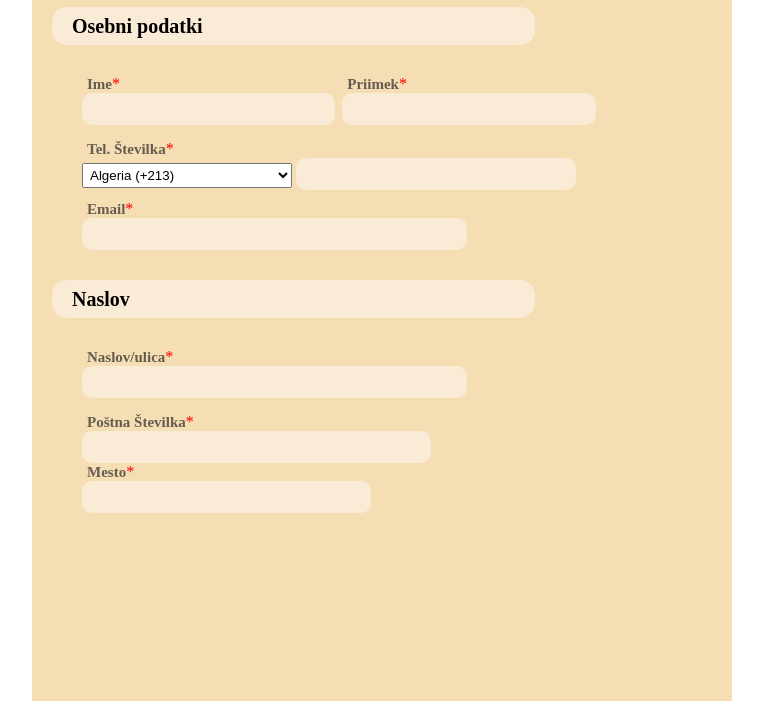
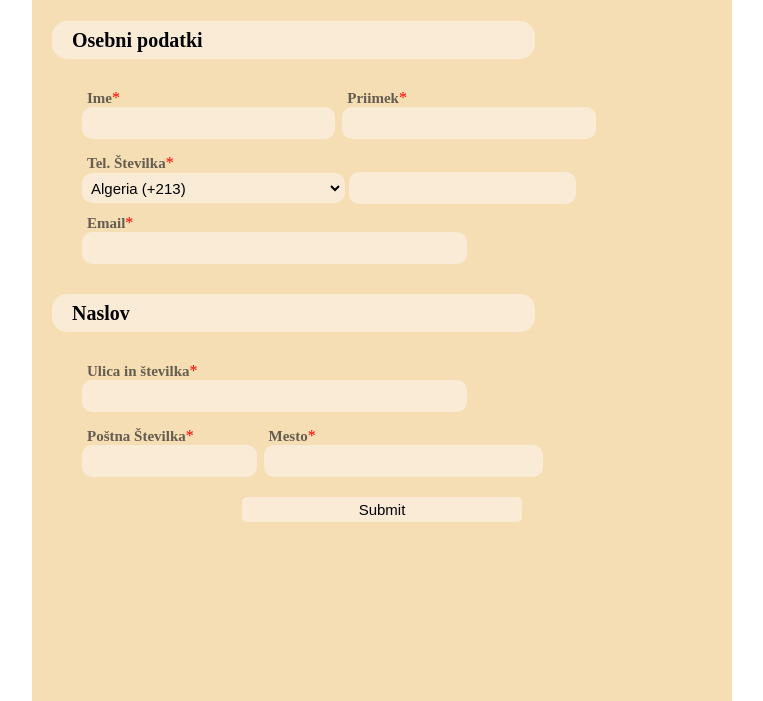
Before and after one commit to sLuka1/Obrazec, a plain HTML site: page index.html in a window 1280 px wide. Shown: the part 99-800 px from the top of the page, without its empty margins (258-1021 px from the left). Drawn offline with Linux system fonts and the light colour scheme.

Commit message:
Add files via upload

```diff
--- a/index.html
+++ b/index.html
@@ -7,26 +7,28 @@
 </head>
 <body>
     <div id="main">
+	<form>
         <div id="naslov">
             <h1>Moj Obrazec</h1>
             <hr>
         </div>
+
         <div id="podnaslov">
             <h2>Osebni podatki</h2>
         </div>
         <div id="osebniPod">
             <div id="ime" class="div-input">
                 <label for="ime">Ime</label><span>*</span>
-                <input type="text" name="ime">
+                <input type="text" name="ime" required>
             </div>
             <div id="priimek" class="div-input">
                 <label for="priimek">Priimek</label><span>*</span>
-                <input type="text" name="priimek">
+                <input type="text" name="priimek" required>
             </div>
 			<div id="telSt" class="div-input">
                 <label for="telSt">Tel. Številka</label><span>*</span>
 				<div>
-					<select id="drzavaTel" name="telSt">
+					<select id="drzavaTel" name="telSt" required>
 						<option data-countryCode="DZ" value="213">Algeria (+213)</option>
 						<option data-countryCode="AD" value="376">Andorra (+376)</option>
 						<option data-countryCode="AO" value="244">Angola (+244)</option>
@@ -242,12 +244,12 @@
 						<option data-countryCode="ZM" value="260">Zambia (+260)</option>
 						<option data-countryCode="ZW" value="263">Zimbabwe (+263)</option>
 					</select>
-                    <input id="telStIn" type="text" name="telSt">
+                    <input type="text" id="telStIn" name="telSt" oninput="this.value = this.value.replace(/[^0-9]/g, '')" required>
 				</div>
             </div>
 			<div id="email" class="div-input">
 				<label for="email">Email</label><span>*</span>
-				<input type="mail" name="email">
+				<input type="mail" name="email" required>
 			</div>
         </div>
 		<div id="podnaslov2">
@@ -255,20 +257,24 @@
 		</div>
 		<div id="naslovO">
 			<div id="ulica" class="div-input">
-				<label for="ulica">Naslov/ulica</label><span>*</span>
-				<input type="text" name="ulica">
+				<label for="ulica">Ulica in številka</label><span>*</span>
+				<input type="text" name="ulica" required>
 			</div>
-			<div id="postaMesto" class="div-input">
-				<div id="postnaSt">
+			<div id="postaMesto">
+				<div id="postnaSt" class="div-input">
 					<label for="postnaSt">Poštna Številka</label><span>*</span>
-					<input type="number" name="postnaSt">
+					<input type="text" name="postnaSt" maxlength="4" minlength="4" oninput="this.value = this.value.replace(/[^0-9]/g, '')" required>
 				</div>
-				<div id="mesto">
+				<div id="mesto" class="div-input">
 					<label for="mesto">Mesto</label><span>*</span>
-					<input type="text" name="mesto">
+					<input type="text" name="mesto" required>
 				</div>
 			</div>
 		</div>
+		<div id="gumb">
+			<input type="submit" class="gumb-input" value="Submit" required>
+		</div>
+	</form>
     </div>
 </body>
 </html>
--- a/style.css
+++ b/style.css
@@ -25,6 +25,12 @@ hr{
 
 select{
     padding: 3px;
+    height: 30px;
+    font-size: 15px;
+    border-radius: 10px;
+    background-color: #faebd7;
+    border: 2px solid transparent;
+    transition: border-color .3s cubic-bezier(.25,.01,.25,1) 0s, color .3s cubic-bezier(.25,.01,.25,1) 0s,background .2s cubic-bezier(.25,.01,.25,1) 0s;
 }
 
 span{
@@ -51,13 +57,20 @@ input{
     transition: border-color .3s cubic-bezier(.25,.01,.25,1) 0s, color .3s cubic-bezier(.25,.01,.25,1) 0s,background .2s cubic-bezier(.25,.01,.25,1) 0s;
 }
 
-input:hover, input:focus, .div-input:hover input {
-    outline: none;
-    border-color: #000000;
+input::-webkit-outer-spin-button,
+input::-webkit-inner-spin-button {
+    -webkit-appearance: none;
+    margin: 0;
 }
 
-.div-input:hover label, input:focus {
+input:hover, input:focus, select:hover, select:focus{
+    border-color: #000000;
     color: #000000;
+}
+
+.div-input:hover label, .div-input:hover input, .div-input:hover select{
+    color: #000000;
+    border-color: #000000;
 }
 
 #main{
@@ -113,12 +126,12 @@ input:hover, input:focus, .div-input:hover input {
 }
 
 #telStIn{
-	width: 50%;
+	width: 40%;
     display: inline-block;
 }
 
 #drzavaTel{
-	width: 40%;
+	width: 50%;
     display: inline-block;
 }
 
@@ -144,8 +157,23 @@ input:hover, input:focus, .div-input:hover input {
 
 #postnaSt{
     display: inline-block;
+    width: 30%;
+    margin-right: 20px;
 }
 
 #mesto{
     display: inline-block;
+    width: 50%;
 }
+
+#gumb{
+    width: 40%;
+    margin: 0 auto;
+}
+
+.gumb-input{
+    height: 25px;
+    padding: 0;
+    font-size: 15px;
+    border-radius: 5px;
+}
```
